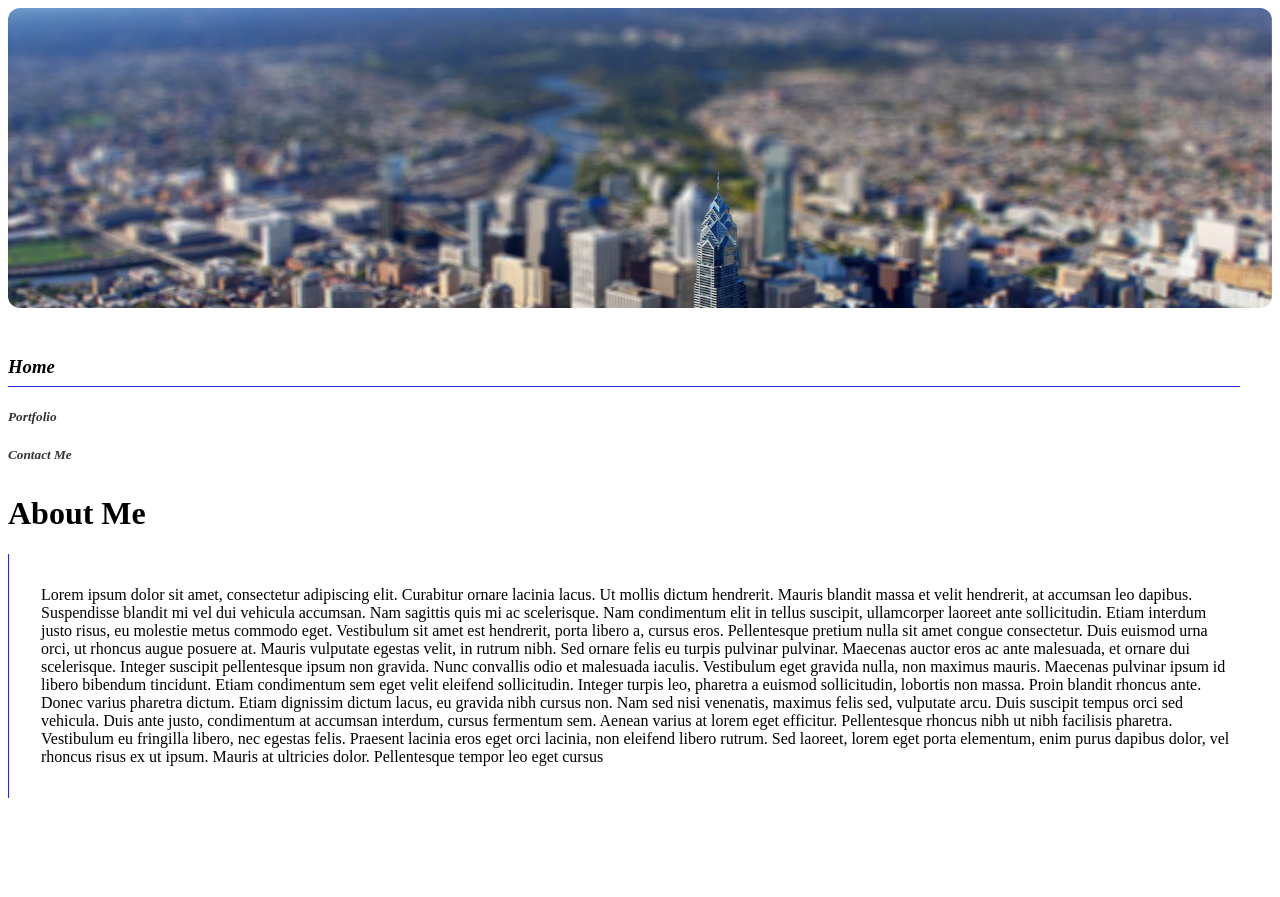
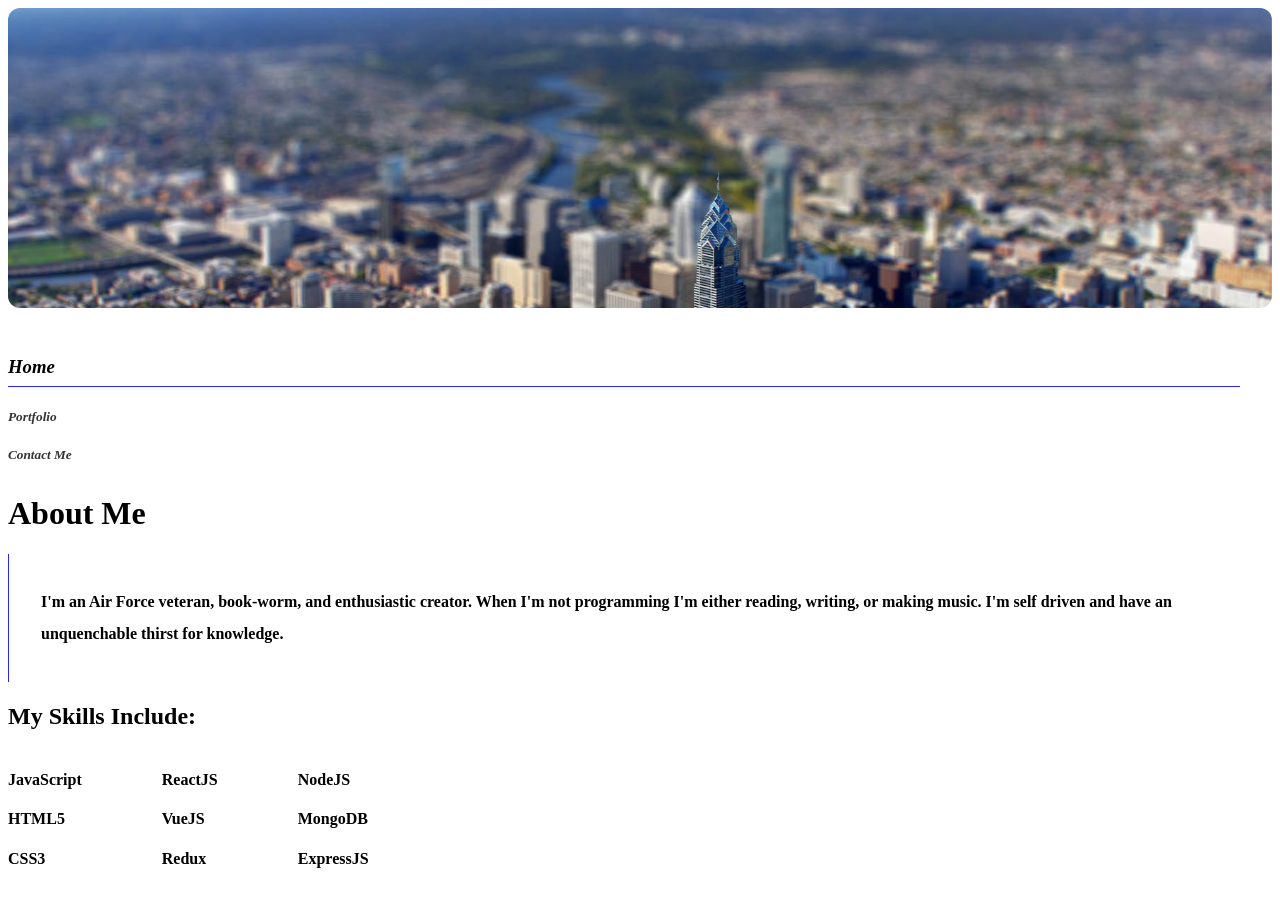
Before and after one commit to nomyard/Portfolio, a Gatsby site: page / in a window 1280 px wide. Before the commit the page ends 814 px from the top, so only its background shows below. Built offline with nearby package versions, Linux system fonts and the light colour scheme; Gatsby itself is replaced by a stand-in of ours.

Commit message:
some more changes

```diff
--- a/src/components/header.js
+++ b/src/components/header.js
@@ -25,7 +25,7 @@ const Header = ({ siteTitle }) => (
         <h1>{siteTitle}</h1>
         <h3
           style={{
-            borderBottom: 'solid 1px #2626f7',
+            borderBottom: 'solid 1px #333333',
             paddingBottom: '1.5rem',
             paddingLeft: '7rem',
           }}
--- a/src/pages/index.js
+++ b/src/pages/index.js
@@ -61,32 +61,34 @@ const IndexPage = () => (
     </h5>
 
     <h1 style={{ marginTop: '2rem' }}> About Me</h1>
-    <p style={{ borderLeft: 'solid 1px #2626f7', padding: '2rem' }}>
-      Lorem ipsum dolor sit amet, consectetur adipiscing elit. Curabitur ornare
-      lacinia lacus. Ut mollis dictum hendrerit. Mauris blandit massa et velit
-      hendrerit, at accumsan leo dapibus. Suspendisse blandit mi vel dui
-      vehicula accumsan. Nam sagittis quis mi ac scelerisque. Nam condimentum
-      elit in tellus suscipit, ullamcorper laoreet ante sollicitudin. Etiam
-      interdum justo risus, eu molestie metus commodo eget. Vestibulum sit amet
-      est hendrerit, porta libero a, cursus eros. Pellentesque pretium nulla sit
-      amet congue consectetur. Duis euismod urna orci, ut rhoncus augue posuere
-      at. Mauris vulputate egestas velit, in rutrum nibh. Sed ornare felis eu
-      turpis pulvinar pulvinar. Maecenas auctor eros ac ante malesuada, et
-      ornare dui scelerisque. Integer suscipit pellentesque ipsum non gravida.
-      Nunc convallis odio et malesuada iaculis. Vestibulum eget gravida nulla,
-      non maximus mauris. Maecenas pulvinar ipsum id libero bibendum tincidunt.
-      Etiam condimentum sem eget velit eleifend sollicitudin. Integer turpis
-      leo, pharetra a euismod sollicitudin, lobortis non massa. Proin blandit
-      rhoncus ante. Donec varius pharetra dictum. Etiam dignissim dictum lacus,
-      eu gravida nibh cursus non. Nam sed nisi venenatis, maximus felis sed,
-      vulputate arcu. Duis suscipit tempus orci sed vehicula. Duis ante justo,
-      condimentum at accumsan interdum, cursus fermentum sem. Aenean varius at
-      lorem eget efficitur. Pellentesque rhoncus nibh ut nibh facilisis
-      pharetra. Vestibulum eu fringilla libero, nec egestas felis. Praesent
-      lacinia eros eget orci lacinia, non eleifend libero rutrum. Sed laoreet,
-      lorem eget porta elementum, enim purus dapibus dolor, vel rhoncus risus ex
-      ut ipsum. Mauris at ultricies dolor. Pellentesque tempor leo eget cursus
-    </p>
+    <h4
+      style={{
+        borderLeft: 'solid 1px #2626f7',
+        padding: '2rem',
+        lineHeight: '2rem',
+      }}
+    >
+      I'm an Air Force veteran, book-worm, and enthusiastic creator. When I'm
+      not programming I'm either reading, writing, or making music. I'm self
+      driven and have an unquenchable thirst for knowledge.
+    </h4>
+
+    <h2> My Skills Include:</h2>
+    <div style={{ display: 'inline-block' }}>
+      <h4 style={{ display: 'block' }}> JavaScript</h4>
+      <h4 style={{ display: 'block' }}> HTML5 </h4>
+      <h4 style={{ display: 'block' }}> CSS3 </h4>
+      </div>
+      <div style={{ display: 'inline-block' }}>
+        <h4 style={{ display: 'block', marginLeft: '5rem' }}> ReactJS </h4>
+        <h4 style={{ display: 'block', marginLeft: '5rem' }}> VueJS </h4>
+        <h4 style={{ display: 'block', marginLeft: '5rem' }}> Redux </h4>
+      </div>
+    <div style={{ display: 'inline-block' }}>
+      <h4 style={{ display: 'block', marginLeft: '5rem' }}> NodeJS </h4>
+      <h4 style={{ display: 'block', marginLeft: '5rem' }}> MongoDB </h4>
+      <h4 style={{ display: 'block', marginLeft: '5rem' }}> ExpressJS </h4>
+    </div>
   </div>
 )
 
```
Also changed, not shown: src/pages/contactform.js (+5 -4 lines), 1 other file.
